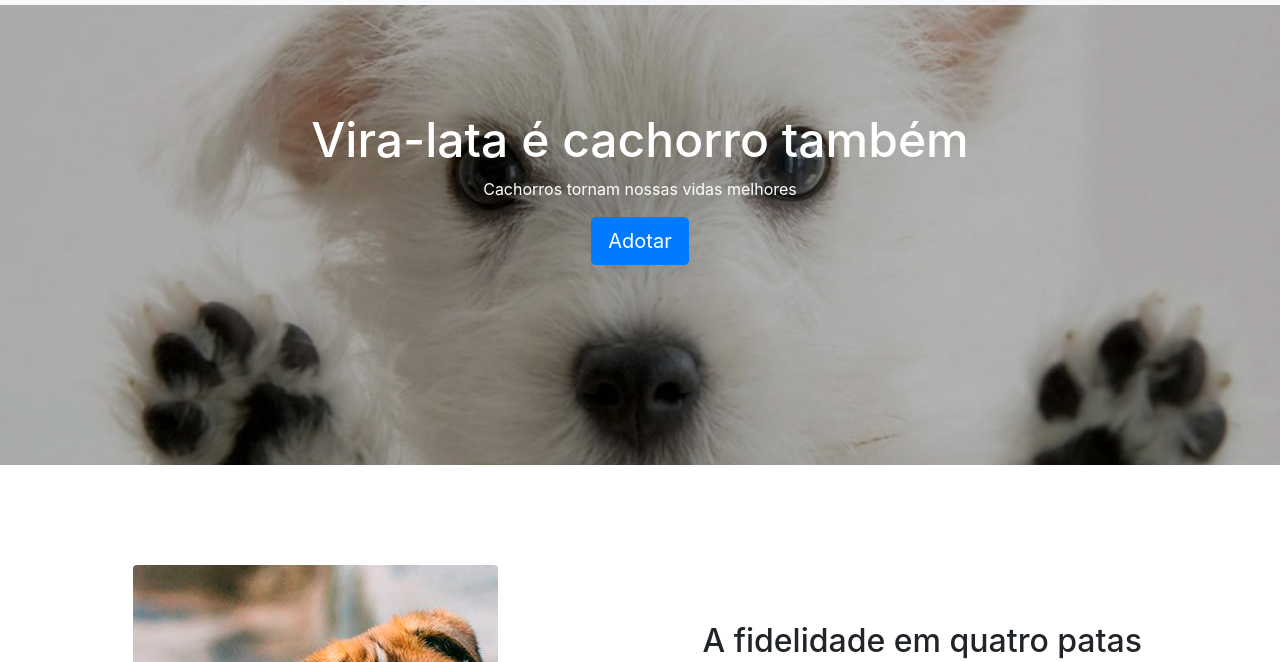
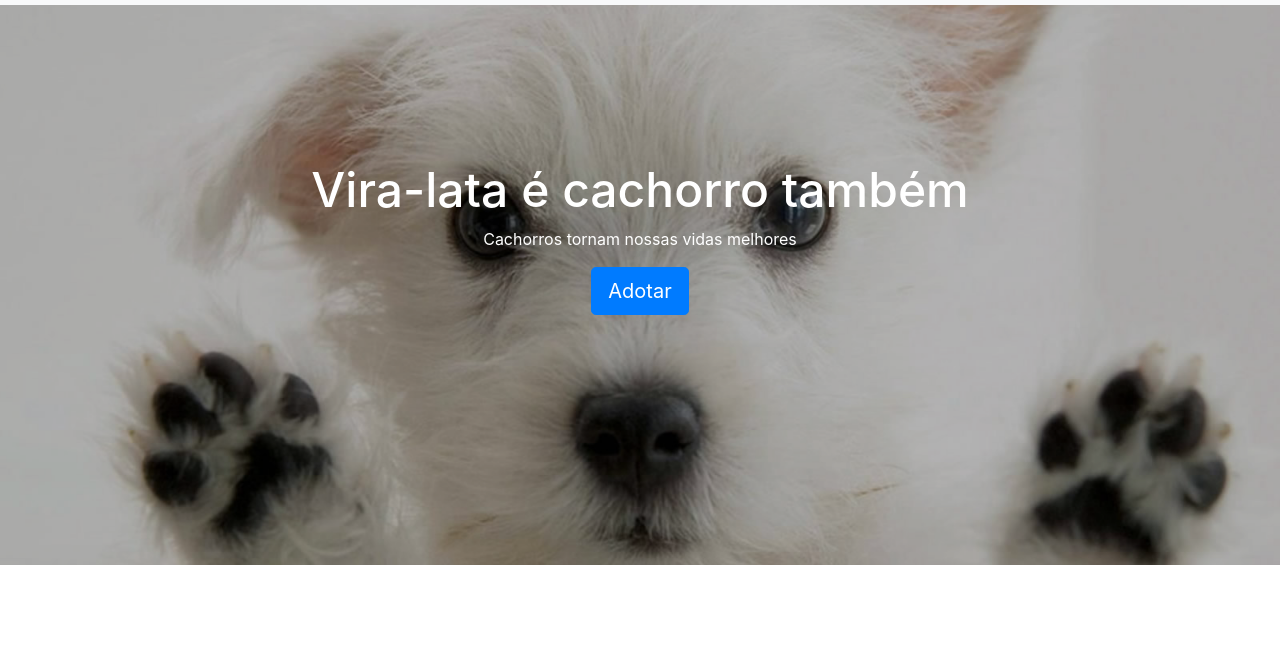
Before and after one commit to erikaramalhomartins/First-project-hike, a plain HTML site: page index.html in a window 1280 px wide. Shown: the part 89-751 px from the top of the page. Drawn offline with nearby package versions, Linux system fonts and the light colour scheme.

Commit message:
Update style.css

```diff
--- a/css/style.css
+++ b/css/style.css
@@ -10,7 +10,7 @@ header {
 
 @media (min-width: 576px){
 	header{
-		padding: 200px 0;
+		padding: 250px 0;
 	}
 }
 
```
